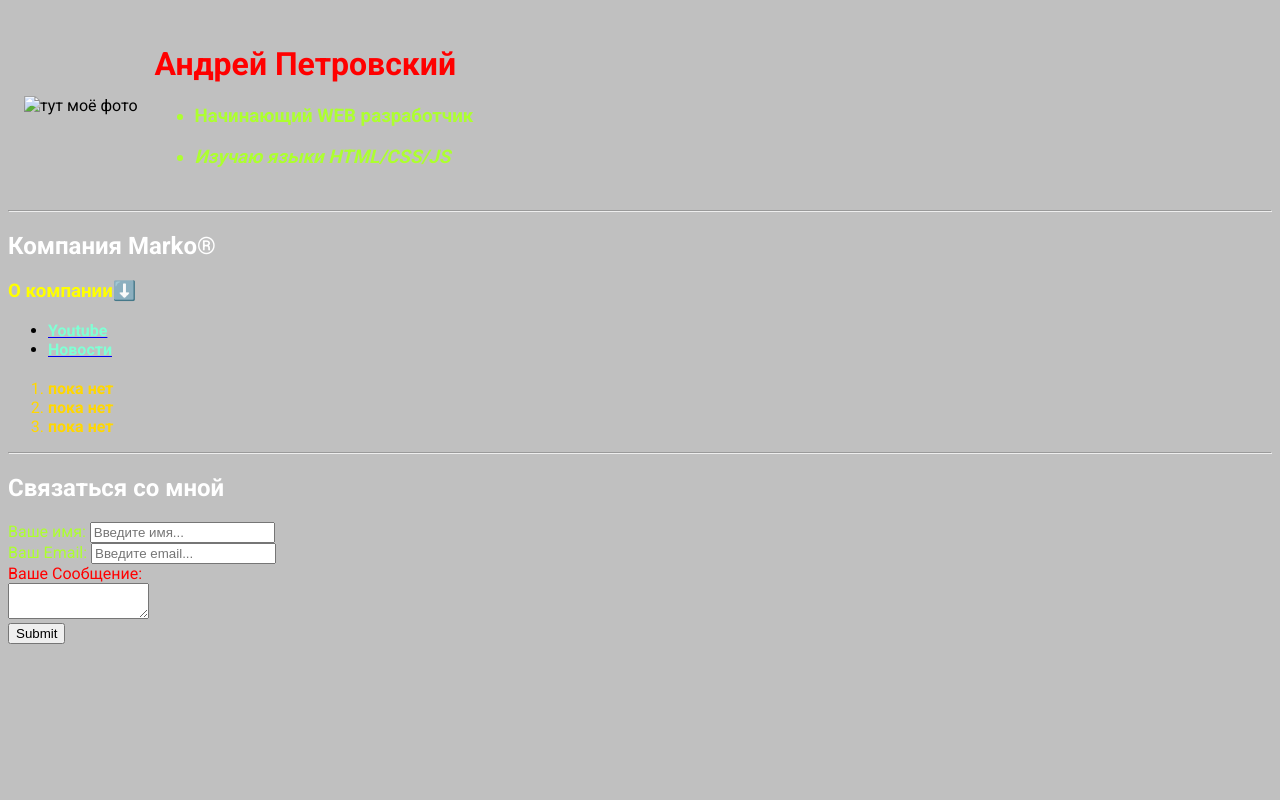
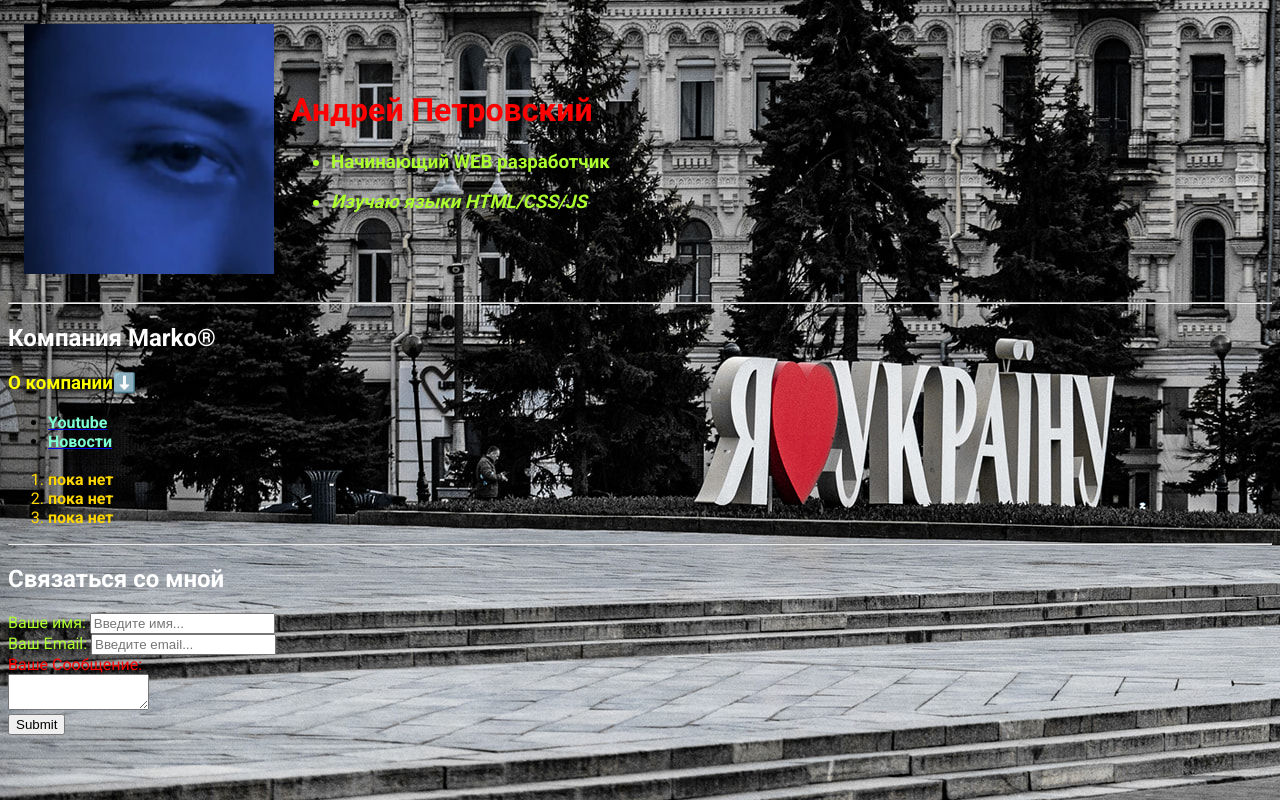
Before and after one commit to Moumerpich/cv, a plain HTML site: page index.html in a window 1280 px wide. Drawn offline with Linux system fonts and the light colour scheme.

Commit message:
Update index.html

```diff
--- a/index.html
+++ b/index.html
@@ -10,12 +10,12 @@
     <link rel="stylesheet" href="steal.css">
     <title>Resume</title>
 </head>
-<body bgcolor="#c0c0c0" background="photo/fon.jpg" bgproperties="fixed">
+<body bgcolor="#c0c0c0" background="fon.jpg" bgproperties="fixed">
     <div class="text">
     <table cellspacing="15">
         <tr>
             <td>
-                <img src="photo/avatar.jpg" width=250" alt="тут моё фото" />
+                <img src="avatar.jpg" width=250" alt="тут моё фото" />
             </td>
             <td>
                 <h1 class="about">Андрей Петровский</h1>
```
